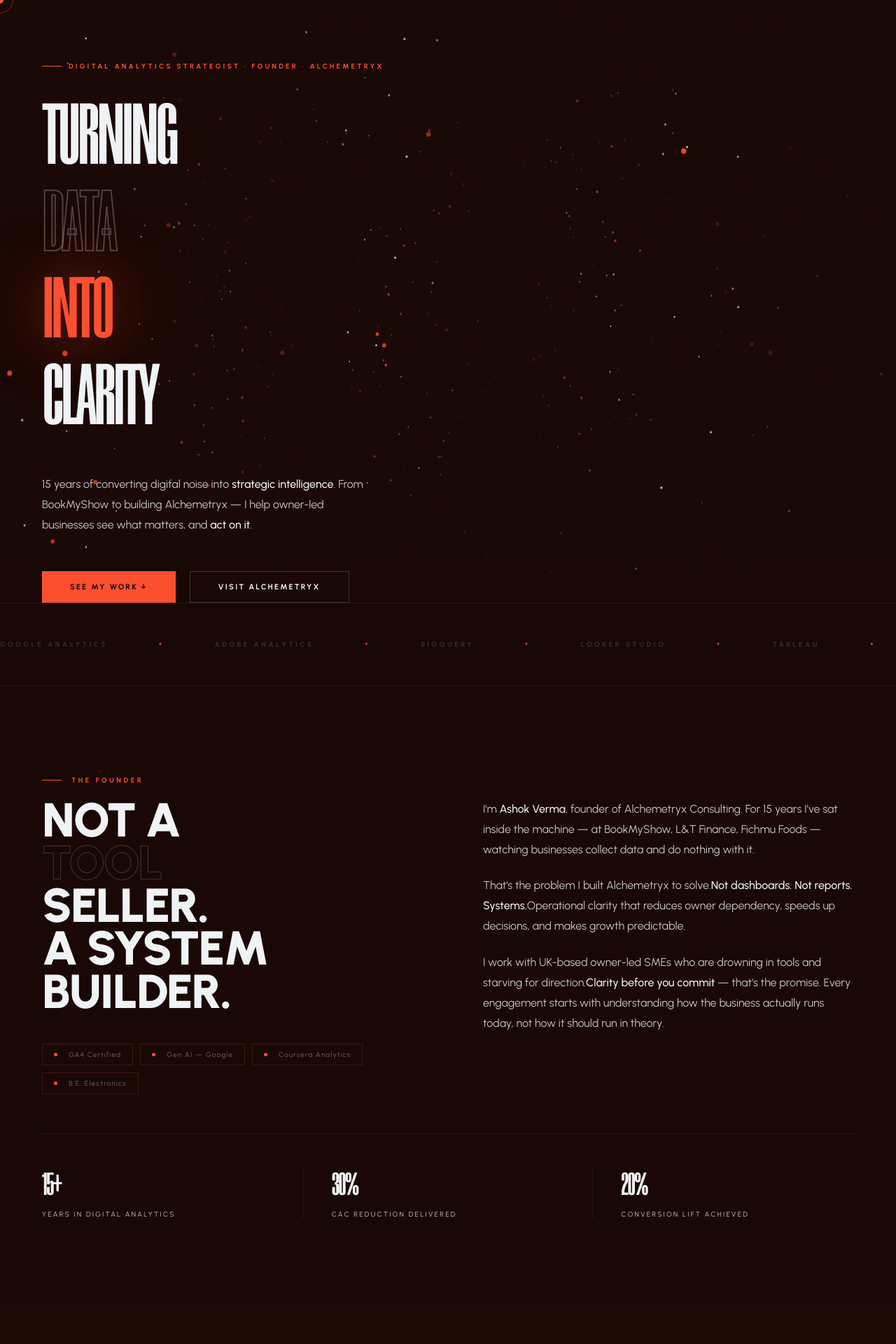
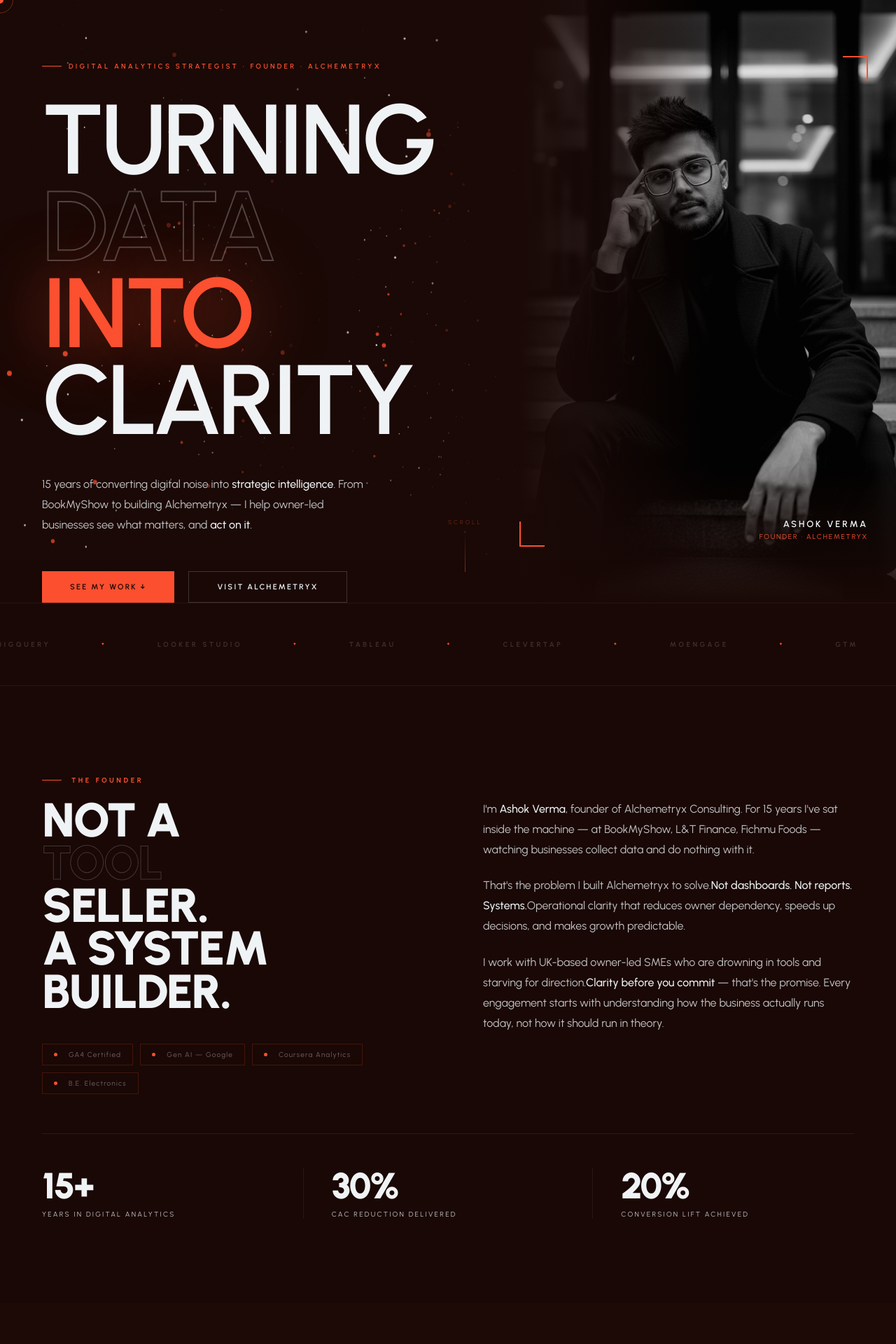
Before and after one commit to ashok-1986/ashok-portfolio, a Next.js app: page / in a window 1280 px wide. Shown: the top 1920 px of the page at 70% size. Built offline with nearby package versions, Linux system fonts and the light colour scheme.

Commit message:
style: update all headers to Urbanist with 600 weight

```diff
--- a/src/app/globals.css
+++ b/src/app/globals.css
@@ -21,7 +21,7 @@
   --clarity-mid: rgba(240, 243, 245, 0.8);
   --clarity-dim: rgba(240, 243, 245, 0.08);
 
-  --font-display: 'Galgo', 'Bebas Neue', 'Arial Black', sans-serif;
+  --font-display: 'Urbanist', 'Galgo', 'Bebas Neue', 'Arial Black', sans-serif;
   --font-body: 'Urbanist', sans-serif;
 }
 
@@ -60,7 +60,7 @@
 .contact-cta,
 .t-role {
   font-family: var(--font-display);
-  font-weight: 400;
+  font-weight: 600;
   text-transform: uppercase;
 }
 
@@ -381,7 +381,7 @@
 }
 
 .marquee-track:hover {
-  animation-play-state: paused;
+  animation-play-state: play;
 }
 
 .m-item {
@@ -962,3 +962,49 @@
     width: 100% !important;
   }
 }
+
+@keyframes revealFade {
+  from {
+    opacity: 0;
+  }
+
+  to {
+    opacity: 1;
+  }
+}
+
+@keyframes revealUp {
+  from {
+    opacity: 0;
+    transform: translateY(20px);
+  }
+
+  to {
+    opacity: 1;
+    transform: translateY(0);
+  }
+}
+
+@keyframes scrollLine {
+
+  0%,
+  100% {
+    opacity: 0.5;
+    transform: scaleY(1);
+  }
+
+  50% {
+    opacity: 1;
+    transform: scaleY(1.05);
+  }
+}
+
+@keyframes marquee {
+  from {
+    transform: translateX(0);
+  }
+
+  to {
+    transform: translateX(-50%);
+  }
+}
--- a/src/components/sections/About.tsx
+++ b/src/components/sections/About.tsx
@@ -23,13 +23,13 @@
 
   return (
     <section id="about" className="relative py-[120px] px-[60px] bg-[#190805]">
-      <div className="label rev inline-flex items-center gap-[14px] text-[10px] font-bold tracking-[0.35em] uppercase text-[#FC4F2F] mb-5">
+      <div className="label rev inline-flex items-center gap-[14px] text-[10px] font-semibold tracking-[0.35em] uppercase text-[#FC4F2F] mb-5">
         The Founder
       </div>
 
       <div className="about-grid grid grid-cols-1 md:grid-cols-2 gap-[100px] w-full max-w-[1200px]">
         <div>
-          <h2 className="about-statement text-[clamp(40px,5.5vw,68px)] text-[#F0F3F5] mb-11">
+          <h2 className="about-statement text-[clamp(40px,5.5vw,68px)] font-semibold text-[#F0F3F5] mb-11">
             Not A<br />
             <span className="o block text-transparent" style={{ WebkitTextStroke: '1px rgba(240,243,245,0.2)' }}>Tool</span>
             Seller.<br />
@@ -72,10 +72,10 @@
       <div className="stat-strip flex gap-0 border-t border-[rgba(240,243,245,0.07)] mt-14 pt-12 w-full max-w-[1200px]">
         {STATS.map((stat, index) => (
           <div key={stat.label} className={`stat-item flex-1 pr-10 border-r border-[rgba(240,243,245,0.07)] mr-10 ${index === STATS.length - 1 ? 'border-r-0 mr-0 pr-0' : ''} rev ${index === 0 ? 'd1' : index === 1 ? 'd2' : 'd3'}`}>
-            <div className="stat-num display-font text-[52px] font-black tracking-[-0.04em] leading-[1] text-[#F0F3F5] mb-2">
+            <div className="stat-num display-font text-[52px] font-semibold tracking-[-0.04em] leading-[1] text-[#F0F3F5] mb-2">
               {stat.number}{stat.suffix}
             </div>
-            <div className="stat-lbl text-[10px] font-bold tracking-[0.22em] uppercase text-[rgba(240,243,245,0.55)]">
+            <div className="stat-lbl text-[10px] font-semibold tracking-[0.22em] uppercase text-[rgba(240,243,245,0.55)]">
               {stat.label}
             </div>
           </div>
--- a/src/components/sections/Contact.tsx
+++ b/src/components/sections/Contact.tsx
@@ -27,7 +27,7 @@
 
       <div className="contact-grid grid grid-cols-1 md:grid-cols-2 gap-[120px] w-full max-w-[1200px] mt-16 relative z-10">
         <div className="rev d1">
-          <h2 className="contact-cta text-[clamp(44px,6.5vw,84px)] text-[#F0F3F5] mb-9">
+          <h2 className="contact-cta text-[clamp(44px,6.5vw,84px)] font-semibold text-[#F0F3F5] mb-9">
             Let&apos;s Build <span className="text-[#FC4F2F]">Clarity</span>
           </h2>
           <p className="contact-sub text-[16px] font-light leading-[1.78] text-[rgba(240,243,245,0.7)] max-w-[380px] mb-12">
@@ -36,15 +36,15 @@
 
           <div className="contact-links flex flex-col gap-6">
             <a href="mailto:verma.86ashok@gmail.com" className="c-link flex items-center gap-4 no-underline group">
-              <span className="display-font text-[9.5px] font-bold tracking-[0.3em] text-[#FC4F2F] min-w-[84px]">Email</span>
+              <span className="display-font text-[9.5px] font-semibold tracking-[0.3em] text-[#FC4F2F] min-w-[84px]">Email</span>
               <span className="text-[14px] text-[rgba(240,243,245,0.6)] transition-colors group-hover:text-[#F0F3F5]">verma.86ashok@gmail.com</span>
             </a>
             <a href="https://linkedin.com/in/ashokverma" target="_blank" rel="noopener noreferrer" className="c-link flex items-center gap-4 no-underline group">
-              <span className="display-font text-[9.5px] font-bold tracking-[0.3em] text-[#FC4F2F] min-w-[84px]">LinkedIn</span>
+              <span className="display-font text-[9.5px] font-semibold tracking-[0.3em] text-[#FC4F2F] min-w-[84px]">LinkedIn</span>
               <span className="text-[14px] text-[rgba(240,243,245,0.6)] transition-colors group-hover:text-[#F0F3F5]">Ashok Verma</span>
             </a>
             <a href="https://alchemetryx.com" target="_blank" rel="noopener noreferrer" className="c-link flex items-center gap-4 no-underline group">
-              <span className="display-font text-[9.5px] font-bold tracking-[0.3em] text-[#FC4F2F] min-w-[84px]">Company</span>
+              <span className="display-font text-[9.5px] font-semibold tracking-[0.3em] text-[#FC4F2F] min-w-[84px]">Company</span>
               <span className="text-[14px] text-[rgba(240,243,245,0.6)] transition-colors group-hover:text-[#F0F3F5]">alchemetryx.com</span>
             </a>
           </div>
@@ -52,15 +52,15 @@
 
         <form className="cf rev d2 flex flex-col gap-8">
           <div className="fg flex flex-col gap-3">
-            <label className="display-font text-[10px] font-bold tracking-[0.3em] text-[#FC4F2F]">Name</label>
+            <label className="display-font text-[10px] font-semibold tracking-[0.3em] text-[#FC4F2F]">Name</label>
             <input type="text" className="fi bg-transparent border-none border-b border-[rgba(240,243,245,0.15)] text-[#F0F3F5] font-sans text-[15px] py-4 outline-none transition-all w-full focus:border-[#FC4F2F]" placeholder="Your name" />
           </div>
           <div className="fg flex flex-col gap-3">
-            <label className="display-font text-[10px] font-bold tracking-[0.3em] text-[#FC4F2F]">Email</label>
+            <label className="display-font text-[10px] font-semibold tracking-[0.3em] text-[#FC4F2F]">Email</label>
             <input type="email" className="fi bg-transparent border-none border-b border-[rgba(240,243,245,0.15)] text-[#F0F3F5] font-sans text-[15px] py-4 outline-none transition-all w-full focus:border-[#FC4F2F]" placeholder="your@email.com" />
           </div>
           <div className="fg flex flex-col gap-3">
-            <label className="display-font text-[10px] font-bold tracking-[0.3em] text-[#FC4F2F]">Message</label>
+            <label className="display-font text-[10px] font-semibold tracking-[0.3em] text-[#FC4F2F]">Message</label>
             <textarea className="ft bg-transparent border-none border-b border-[rgba(240,243,245,0.15)] text-[#F0F3F5] font-sans text-[15px] py-4 outline-none transition-all w-full resize-none min-h-[100px] focus:border-[#FC4F2F]" placeholder="Tell me about your project..." rows={4}></textarea>
           </div>
           <button type="submit" className="btn-fire self-start mt-4">
--- a/src/components/sections/Experience.tsx
+++ b/src/components/sections/Experience.tsx
@@ -23,11 +23,11 @@
 
   return (
     <section id="experience" className="relative py-[120px] px-[60px] bg-[#190805]">
-      <div className="label rev inline-flex items-center gap-[14px] text-[10px] font-bold tracking-[0.35em] uppercase text-[#FC4F2F] mb-5">
+      <div className="label rev inline-flex items-center gap-[14px] text-[10px] font-semibold tracking-[0.35em] uppercase text-[#FC4F2F] mb-5">
         Career Journey
       </div>
 
-      <h2 className="sec-title rev text-[clamp(52px,7.5vw,110px)] text-[#F0F3F5] mb-[72px] max-w-[1200px]">
+      <h2 className="sec-title rev text-[clamp(52px,7.5vw,110px)] font-semibold text-[#F0F3F5] mb-[72px] max-w-[1200px]">
         Experience
       </h2>
 
@@ -41,10 +41,10 @@
             style={{ transitionDelay: `${index * 0.12}s` }}
           >
             <div className="t-dot absolute left-[-5px] top-2.5 w-[10px] h-[10px] bg-[#FC4F2F] rounded-full shadow-[0_0_18px_rgba(252,79,47,0.7)]"></div>
-            <div className="t-period display-font text-[9.5px] font-bold tracking-[0.28em] text-[#FC4F2F] mb-2.5">
+            <div className="t-period display-font text-[9.5px] font-semibold tracking-[0.28em] text-[#FC4F2F] mb-2.5">
               {item.period}
             </div>
-            <h3 className="t-role text-[22px] text-[#F0F3F5] mb-1 leading-[1.05]">
+            <h3 className="t-role text-[22px] font-semibold text-[#F0F3F5] mb-1 leading-[1.05]">
               {item.role}
             </h3>
             <div className="t-co text-[13px] font-medium text-[rgba(240,243,245,0.6)] tracking-[0.06em] mb-4">
@@ -54,7 +54,7 @@
               {item.desc}
             </p>
             {item.metric && (
-              <div className="t-metric inline-flex items-center gap-2.5 mt-4 text-[10.5px] font-bold tracking-[0.18em] uppercase text-[#FC4F2F]">
+              <div className="t-metric inline-flex items-center gap-2.5 mt-4 text-[10.5px] font-semibold tracking-[0.18em] uppercase text-[#FC4F2F]">
                 <span className="w-[18px] h-[1px] bg-[#FC4F2F]"></span>
                 {item.metric}
               </div>
--- a/src/components/sections/Expertise.tsx
+++ b/src/components/sections/Expertise.tsx
@@ -19,13 +19,13 @@
       ref={tiltRef as any}
       className={`card bg-[#1d0906] px-10 py-[44px] relative overflow-hidden transition-all cursor-default rev ${index === 0 ? 'd1' : index === 1 ? 'd2' : 'd3'}`}
     >
-      <div className="card-num absolute top-7 right-8 text-[72px] font-black text-[rgba(240,243,245,0.03)] tracking-[-0.05em] leading-[1] pointer-events-none select-none">
+      <div className="card-num absolute top-7 right-8 text-[72px] font-semibold text-[rgba(240,243,245,0.03)] tracking-[-0.05em] leading-[1] pointer-events-none select-none">
         {item.number}
       </div>
-      <div className="card-label display-font text-[10px] font-bold tracking-[0.3em] text-[#FC4F2F] mb-6">
+      <div className="card-label display-font text-[10px] font-semibold tracking-[0.3em] text-[#FC4F2F] mb-6">
         {item.number}
       </div>
-      <h3 className="card-title text-[22px] text-[#F0F3F5] mb-[18px] leading-[1.05]">
+      <h3 className="card-title text-[22px] font-semibold text-[#F0F3F5] mb-[18px] leading-[1.05]">
         {item.title}
       </h3>
       <p className="card-body text-[14px] font-light leading-[1.8] text-[rgba(240,243,245,0.7)]">
@@ -63,7 +63,7 @@
   return (
     <section id="expertise" className="relative py-[120px] px-[60px] bg-[#1d0906]">
       <div className="exp-header flex justify-between items-end w-full max-w-[1200px] mb-[72px]">
-        <h2 className="sec-title text-[clamp(52px,7.5vw,110px)] text-[#F0F3F5]">
+        <h2 className="sec-title text-[clamp(52px,7.5vw,110px)] font-semibold text-[#F0F3F5]">
           Expe<em className="text-[#FC4F2F] not-italic">rtise</em>
         </h2>
         <p className="exp-desc text-[14px] font-light leading-[1.75] text-[rgba(240,243,245,0.7)] max-w-[260px] text-right">
--- a/src/components/sections/Hero.tsx
+++ b/src/components/sections/Hero.tsx
@@ -122,7 +122,7 @@
         <div style={{ position: 'absolute', top: '80px', right: '40px', width: '36px', height: '36px', borderTop: '2px solid #FC4F2F', borderRight: '2px solid #FC4F2F', zIndex: 3 }} />
         <div style={{ position: 'absolute', bottom: '80px', left: 0, width: '36px', height: '36px', borderBottom: '2px solid #FC4F2F', borderLeft: '2px solid #FC4F2F', zIndex: 3 }} />
         <div style={{ position: 'absolute', bottom: '88px', right: '40px', textAlign: 'right', zIndex: 3 }}>
-          <div style={{ fontSize: '13px', fontWeight: 700, letterSpacing: '0.22em', textTransform: 'uppercase', color: '#F0F3F5' }}>ASHOK VERMA</div>
+          <div style={{ fontSize: '13px', fontWeight: 600, letterSpacing: '0.22em', textTransform: 'uppercase', color: '#F0F3F5' }}>ASHOK VERMA</div>
           <div style={{ fontSize: '10px', letterSpacing: '0.18em', textTransform: 'uppercase', color: '#FC4F2F', marginTop: '4px' }}>FOUNDER · ALCHEMETRYX</div>
         </div>
       </div>
@@ -130,12 +130,12 @@
       {/* Content */}
       <div style={{ position: 'relative', zIndex: 10, maxWidth: '820px', paddingTop: '80px' }}>
 
-        <p ref={chipRef} style={{ display: 'inline-flex', alignItems: 'center', gap: '10px', fontSize: '10px', fontWeight: 700, letterSpacing: '0.32em', textTransform: 'uppercase', color: '#FC4F2F', marginBottom: '36px', opacity: 0 }}>
+        <p ref={chipRef} style={{ display: 'inline-flex', alignItems: 'center', gap: '10px', fontSize: '10px', fontWeight: 600, letterSpacing: '0.32em', textTransform: 'uppercase', color: '#FC4F2F', marginBottom: '36px', opacity: 0 }}>
           <span style={{ width: '28px', height: '1px', background: '#FC4F2F', display: 'inline-block' }} />
           Digital Analytics Strategist · Founder · Alchemetryx
         </p>
 
-        <h1 ref={h1Ref} style={{ fontSize: 'clamp(64px, 11vw, 172px)', fontWeight: 900, lineHeight: 0.88, textTransform: 'uppercase', letterSpacing: '-0.035em', marginBottom: '44px', opacity: 0 }}>
+        <h1 ref={h1Ref} style={{ fontSize: 'clamp(64px, 11vw, 172px)', fontWeight: 600, lineHeight: 0.88, textTransform: 'uppercase', letterSpacing: '-0.035em', marginBottom: '44px', opacity: 0 }}>
           <span style={{ color: '#F0F3F5', display: 'block' }}>Turning</span>
           <span style={{ color: 'transparent', WebkitTextStroke: '2px rgba(240,243,245,0.25)', display: 'block' }}>Data</span>
           <span style={{ color: '#FC4F2F', textShadow: '0 0 100px rgba(252,79,47,0.55)', display: 'block' }}>Into</span>
@@ -150,8 +150,8 @@
         </p>
 
         <div ref={btnsRef} style={{ display: 'flex', gap: '20px', alignItems: 'center', opacity: 0 }}>
-          <a href="#expertise" style={{ display: 'inline-flex', alignItems: 'center', gap: '10px', fontSize: '11px', fontWeight: 700, letterSpacing: '0.2em', textTransform: 'uppercase', color: '#190805', background: '#FC4F2F', padding: '16px 40px', textDecoration: 'none' }}>See My Work ↓</a>
-          <a href="https://alchemetryx.com" target="_blank" rel="noopener noreferrer" style={{ display: 'inline-flex', alignItems: 'center', gap: '10px', fontSize: '11px', fontWeight: 700, letterSpacing: '0.2em', textTransform: 'uppercase', color: '#F0F3F5', border: '1px solid rgba(240,243,245,0.18)', padding: '15px 40px', textDecoration: 'none' }}>Visit Alchemetryx</a>
+          <a href="#expertise" style={{ display: 'inline-flex', alignItems: 'center', gap: '10px', fontSize: '11px', fontWeight: 600, letterSpacing: '0.2em', textTransform: 'uppercase', color: '#190805', background: '#FC4F2F', padding: '16px 40px', textDecoration: 'none' }}>See My Work ↓</a>
+          <a href="https://alchemetryx.com" target="_blank" rel="noopener noreferrer" style={{ display: 'inline-flex', alignItems: 'center', gap: '10px', fontSize: '11px', fontWeight: 600, letterSpacing: '0.2em', textTransform: 'uppercase', color: '#F0F3F5', border: '1px solid rgba(240,243,245,0.18)', padding: '15px 40px', textDecoration: 'none' }}>Visit Alchemetryx</a>
         </div>
       </div>
 
--- a/src/components/sections/Navigation.tsx
+++ b/src/components/sections/Navigation.tsx
@@ -5,7 +5,7 @@
 export default function Navigation() {
   return (
     <nav className="fixed top-0 left-0 right-0 z-[500] px-[30px] md:px-[60px] py-[20px] md:py-[26px] flex justify-between items-center bg-gradient-to-b from-[rgba(25,8,5,0.95)] to-transparent">
-      <a href="/" className="nav-logo relative font-bold tracking-[0.28em] uppercase text-[#F0F3F5] transition-opacity hover:opacity-80">
+      <a href="/" className="nav-logo relative font-semibold tracking-[0.28em] uppercase text-[#F0F3F5] transition-opacity hover:opacity-80">
         Ashok <em>Verma</em>
       </a>
 
@@ -24,7 +24,7 @@
 
       <a
         href="mailto:verma.86ashok@gmail.com"
-        className="nav-cta relative inline-block text-[9px] md:text-[10.5px] font-bold tracking-[0.18em] uppercase text-[#190805] bg-[#FC4F2F] px-[18px] md:px-[26px] py-[9px] md:py-[11px] no-underline transition-opacity hover:opacity-80"
+        className="nav-cta relative inline-block text-[9px] md:text-[10.5px] font-semibold tracking-[0.18em] uppercase text-[#190805] bg-[#FC4F2F] px-[18px] md:px-[26px] py-[9px] md:py-[11px] no-underline transition-opacity hover:opacity-80"
       >
         Let's Talk
       </a>
```
